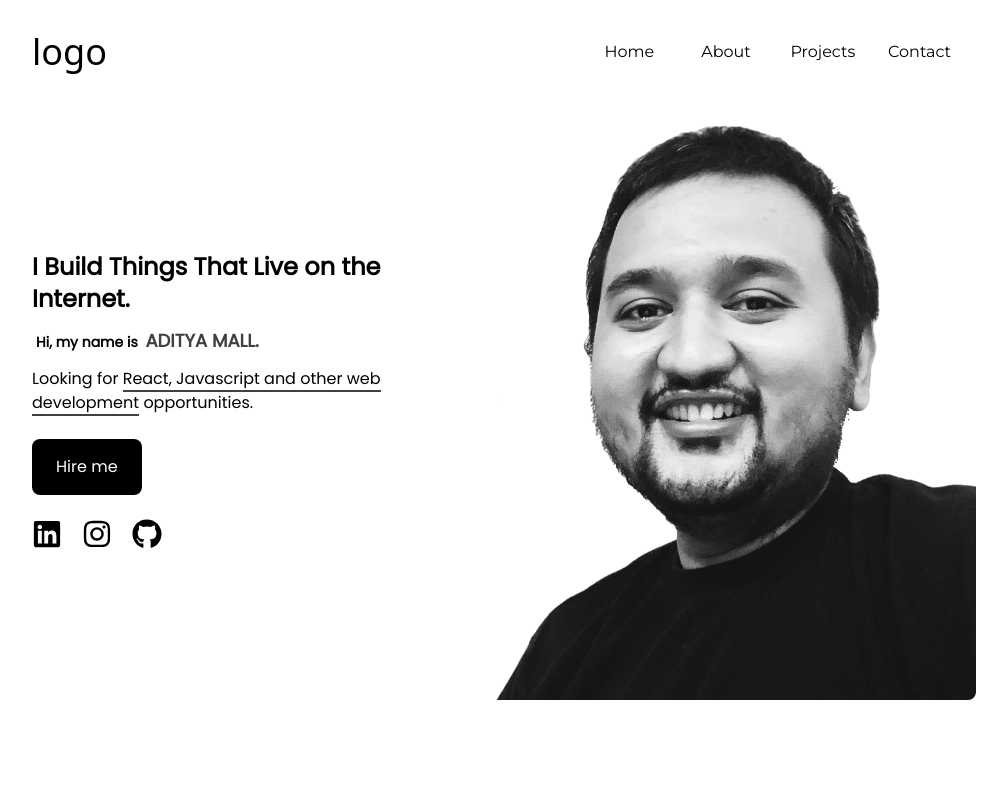
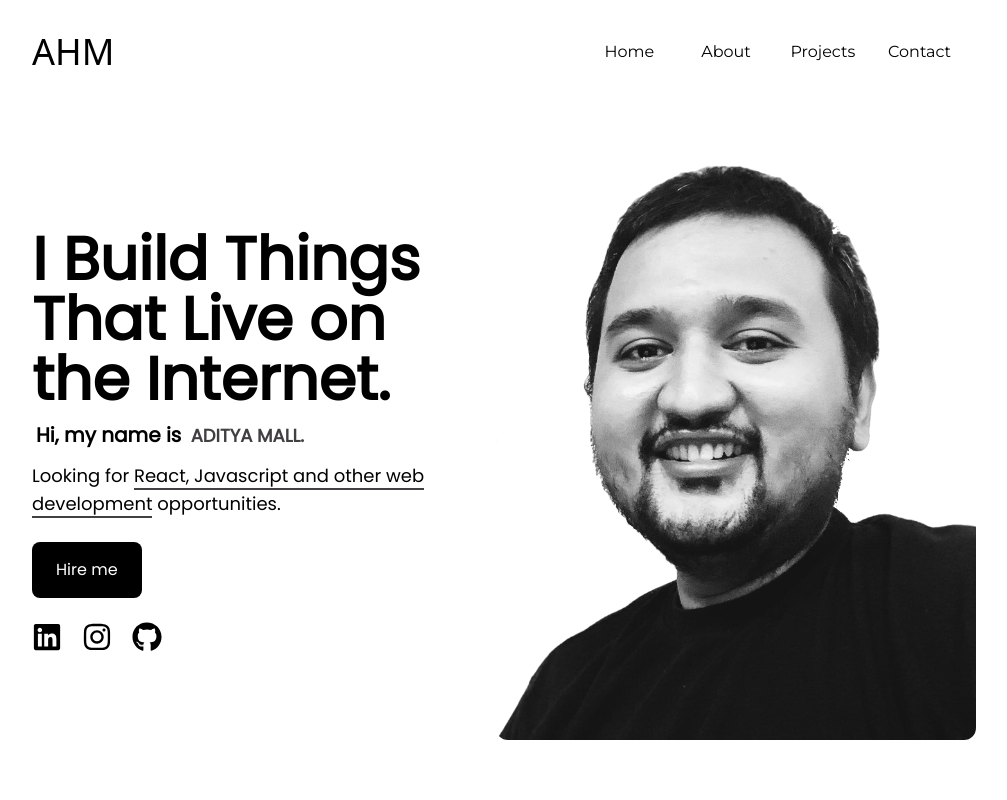
Before and after one commit to iamadityamall/react-projects-portfolio-development, a React (Create React App) app: page / in a window 1280 px wide. Shown: the top 800 px of the page, without its empty margins (144-1151 px from the left). Built offline with nearby package versions, Linux system fonts and the light colour scheme.

Commit message:
updated the new hero section

```diff
--- a/src/Components/Home/Hero.jsx
+++ b/src/Components/Home/Hero.jsx
@@ -6,20 +6,22 @@ const Hero = () => {
   return (
     <section
       id="hero"
-      className="h-screen grid grid-cols-1 place-items-center md:grid-cols-2"
+      className="h-screen grid grid-cols-1 items-center justify-items-end md:grid-cols-2 lg:mt-10"
     >
       <div className="translate-all duration-[2000ms] ease-in-out flex flex-col space-y-2 py-10 px-4 ">
         <div className="translate-all duration-[2000ms] ease-in-out flex flex-col space-y-2">
-          <span className="text-2xl font-poppins font-bold">
+          <span className="text-2xl font-poppins font-bold lg:text-4xl xl:text-6xl">
             I Build Things That Live on the Internet.
           </span>
 
-          <h6 className="text-sm font-bold font-poppins p-1">
-            Hi, my name is {" "}
-            <span className="text-lg ml-1 font-poppins text-[#413F42]">ADITYA MALL.</span>
+          <h6 className="text-sm font-bold font-poppins p-1 lg:text-lg xl:text-xl">
+            Hi, my name is{" "}
+            <span className="text-lg ml-1 font-poppins text-[#413F42]">
+              ADITYA MALL.
+            </span>
           </h6>
         </div>
-        <p className="font-poppins">
+        <p className="font-poppins xl:text-lg">
           Looking for{" "}
           <span className="border-b-2 border-[#413F42]">
             React, Javascript and other web development
@@ -48,8 +50,12 @@ const Hero = () => {
           </div>
         </div>
       </div>
-      <figure className="hidden w-full overflow-hidden rounded-br-lg md:block 2xl:w-5/6">
-        <img src={heroImage} alt="hero" className="h-full w-full" />
+      <figure className="hidden w-full overflow-hidden rounded-xl md:block 2xl:w-5/6 ">
+        <img
+          src={heroImage}
+          alt="hero"
+          className="h-full w-full object-cover "
+        />
       </figure>
     </section>
   );
--- a/src/Components/Home/Navbar.jsx
+++ b/src/Components/Home/Navbar.jsx
@@ -15,7 +15,7 @@ const Navbar = () => {
     <header className="w-full fixed top-0 overflow-hidden transition-all duration-500 ease-in-out">
       <nav className=" transition-all duration-500 ease-in-out flex justify-between p-2 w-[95vw] mx-auto sm:w-[90vw] md:w-[85vw] md:p-4 lg:w-[80vw] xl:w-[75vw]">
         <div className="transition-all duration-500 ease-in-out text-4xl py-4">
-          logo
+          AHM
         </div>
         <ul className="transition-all duration-500 ease-in-out hidden lg:grid lg:grid-cols-4 lg:items-center lg:justify-items-center lg:gap-x-4">
           {navLinks.map((link) => {
```
